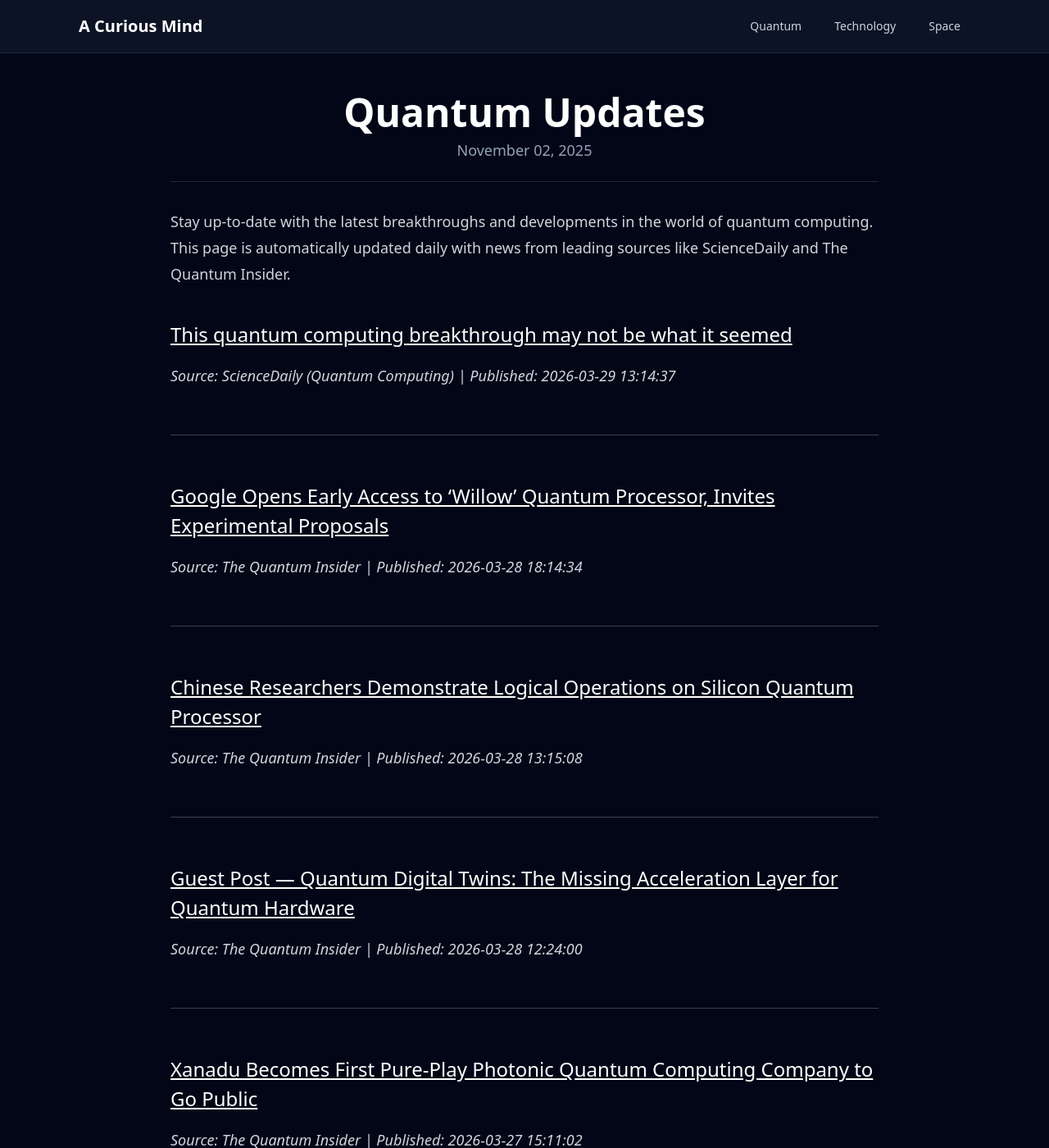
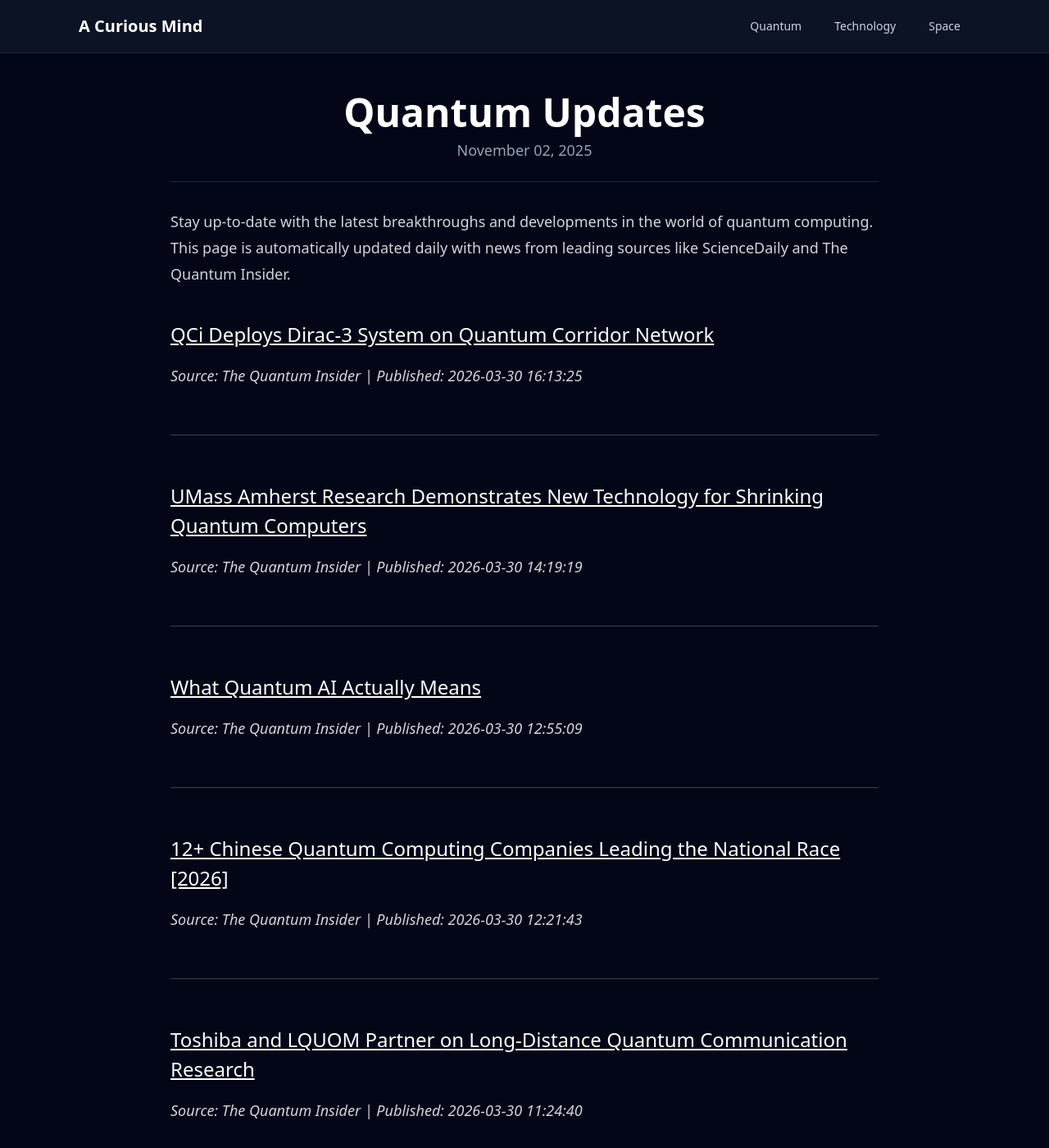
Before and after one commit to onehl7/onehl7.github.io, a Jekyll site: the page built from _posts/2025-11-02-quantum-updates.md, in a window 1280 px wide and 1400 px high. Shown: the whole window at 82% size. Built offline with Jekyll 4.4.1, drawn with Linux system fonts in a browser that asks for light colours; nearby versions of some CDN libraries; some of the changed text lies outside the part shown.

Commit message:
Update quantum news data

```diff
--- a/_data/quantum_news.json
+++ b/_data/quantum_news.json
@@ -1,39 +1,39 @@
 [
+  {
+    "source": "The Quantum Insider",
+    "title": "QCi Deploys Dirac-3 System on Quantum Corridor Network",
+    "link": "https://thequantuminsider.com/2026/03/30/qci-deploys-dirac-3-on-quantum-corridor/",
+    "published": "2026-03-30 16:13:25"
+  },
+  {
+    "source": "The Quantum Insider",
+    "title": "UMass Amherst Research Demonstrates New Technology for Shrinking Quantum Computers",
+    "link": "https://thequantuminsider.com/2026/03/30/umass-amherst-research-demonstrates-new-technology-for-shrinking-quantum-computers/",
+    "published": "2026-03-30 14:19:19"
+  },
+  {
+    "source": "The Quantum Insider",
+    "title": "What Quantum AI Actually Means",
+    "link": "https://thequantuminsider.com/2026/03/30/what-quantum-ai-actually-means/",
+    "published": "2026-03-30 12:55:09"
+  },
+  {
+    "source": "The Quantum Insider",
+    "title": "12+ Chinese Quantum Computing Companies Leading the National Race [2026]",
+    "link": "https://thequantuminsider.com/2026/03/30/12-plus-companies-leading-the-quantum-technologies-race-in-china/",
+    "published": "2026-03-30 12:21:43"
+  },
+  {
+    "source": "The Quantum Insider",
+    "title": "Toshiba and LQUOM Partner on Long-Distance Quantum Communication Research",
+    "link": "https://thequantuminsider.com/2026/03/30/toshiba-lquom-long-distance-qkd-quantum-repeater-research/",
+    "published": "2026-03-30 11:24:40"
+  },
   {
     "source": "ScienceDaily (Quantum Computing)",
     "title": "This quantum computing breakthrough may not be what it seemed",
     "link": "https://www.sciencedaily.com/releases/2026/03/260328043600.htm",
     "published": "2026-03-29 13:14:37"
-  },
-  {
-    "source": "The Quantum Insider",
-    "title": "Google Opens Early Access to \u2018Willow\u2019 Quantum Processor, Invites Experimental Proposals",
-    "link": "https://thequantuminsider.com/2026/03/28/google-opens-early-access-to-willow-quantum-processor-invites-experimental-proposals/",
-    "published": "2026-03-28 18:14:34"
-  },
-  {
-    "source": "The Quantum Insider",
-    "title": "Chinese Researchers Demonstrate Logical Operations on Silicon Quantum Processor",
-    "link": "https://thequantuminsider.com/2026/03/28/chinese-researchers-demonstrate-logical-operations-on-silicon-quantum-processor/",
-    "published": "2026-03-28 13:15:08"
-  },
-  {
-    "source": "The Quantum Insider",
-    "title": "Guest Post \u2014 Quantum Digital Twins: The Missing Acceleration Layer for Quantum Hardware",
-    "link": "https://thequantuminsider.com/2026/03/28/guest-post-quantum-digital-twins-the-missing-acceleration-layer-for-quantum-hardware/",
-    "published": "2026-03-28 12:24:00"
-  },
-  {
-    "source": "The Quantum Insider",
-    "title": "Xanadu Becomes First Pure-Play Photonic Quantum Computing Company to Go Public",
-    "link": "https://thequantuminsider.com/2026/03/27/xanadu-becomes-first-pure-play-photonic-quantum-computing-company-to-go-public/",
-    "published": "2026-03-27 15:11:02"
-  },
-  {
-    "source": "The Quantum Insider",
-    "title": "SBQuantum to Launch Quantum Sensor Into Space as Part of U.S. Government\u2019s MagQuest Challenge",
-    "link": "https://thequantuminsider.com/2026/03/27/sbquantum-to-launch-quantum-sensor-into-space-as-part-of-u-s-governments-magquest-challenge/",
-    "published": "2026-03-27 13:42:00"
   },
   {
     "source": "ScienceDaily (Quantum Computing)",
```
